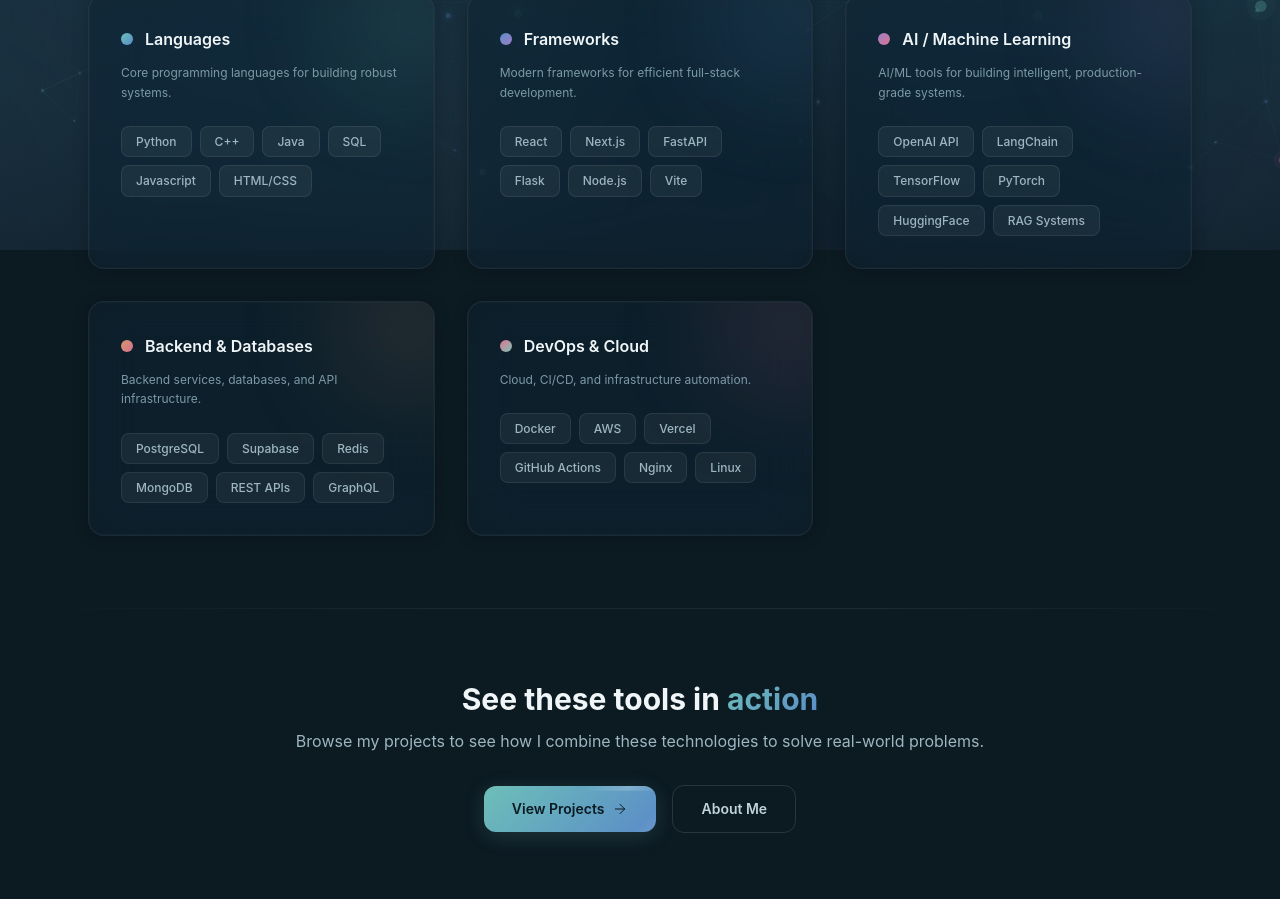
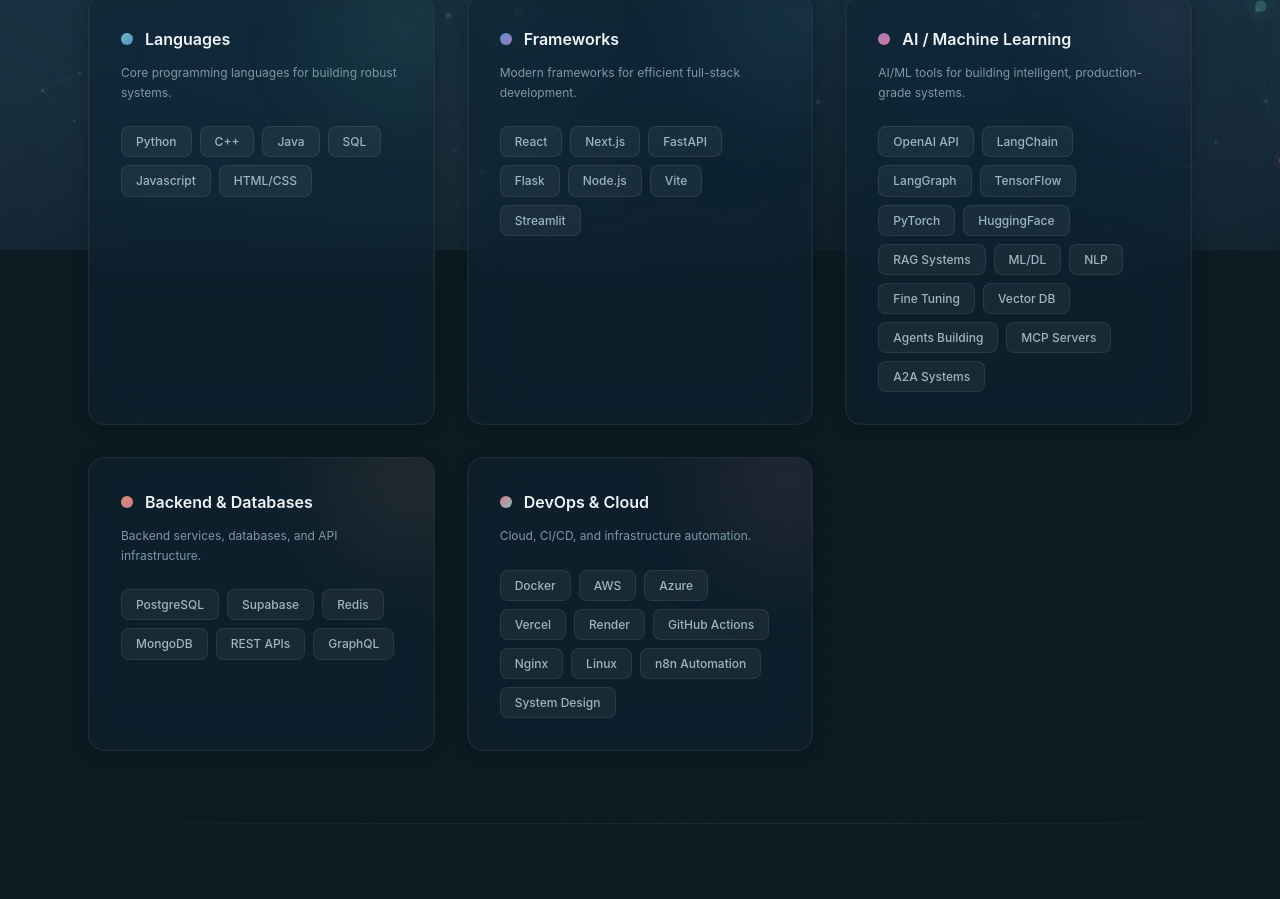
Before and after one commit to nagasai-chowdary-gituser/portfolio-clean, a React (Vite) app: page /tech in a window 1280 px wide. Shown: the part 550-1449 px from the top of the page. Built offline with nearby package versions, Linux system fonts and the light colour scheme.

Commit message:
tech stack updated

```diff
--- a/src/data/portfolio.js
+++ b/src/data/portfolio.js
@@ -39,10 +39,10 @@
 
 export const skills = {
     languages: ["Python", "C++", "Java", "SQL", "Javascript", "HTML/CSS"],
-    frameworks: ["React", "Next.js", "FastAPI", "Flask", "Node.js", "Vite"],
-    aiml: ["OpenAI API", "LangChain", "TensorFlow", "PyTorch", "HuggingFace", "RAG Systems"],
+    frameworks: ["React", "Next.js", "FastAPI", "Flask", "Node.js", "Vite", "Streamlit"],
+    aiml: ["OpenAI API", "LangChain", "LangGraph", "TensorFlow", "PyTorch", "HuggingFace", "RAG Systems", "ML/DL", "NLP", "Fine Tuning", "Vector DB", "Agents Building", "MCP Servers", "A2A Systems"],
     backend: ["PostgreSQL", "Supabase", "Redis", "MongoDB", "REST APIs", "GraphQL"],
-    devops: ["Docker", "AWS", "Vercel", "GitHub Actions", "Nginx", "Linux"],
+    devops: ["Docker", "AWS", "Azure", "Vercel", "Render", "GitHub Actions", "Nginx", "Linux", "n8n Automation", "System Design"],
 };
 
 export const projects = [
```
